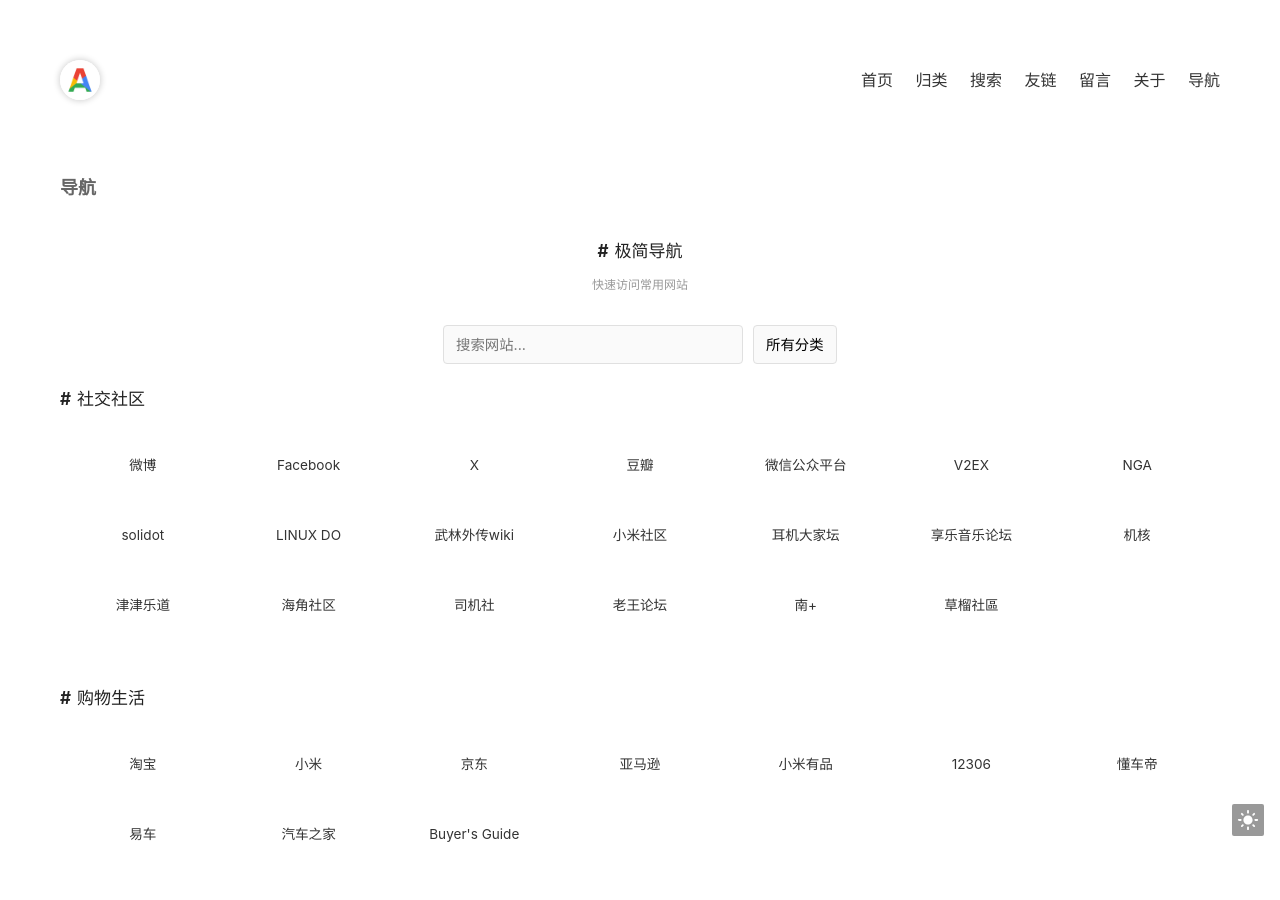
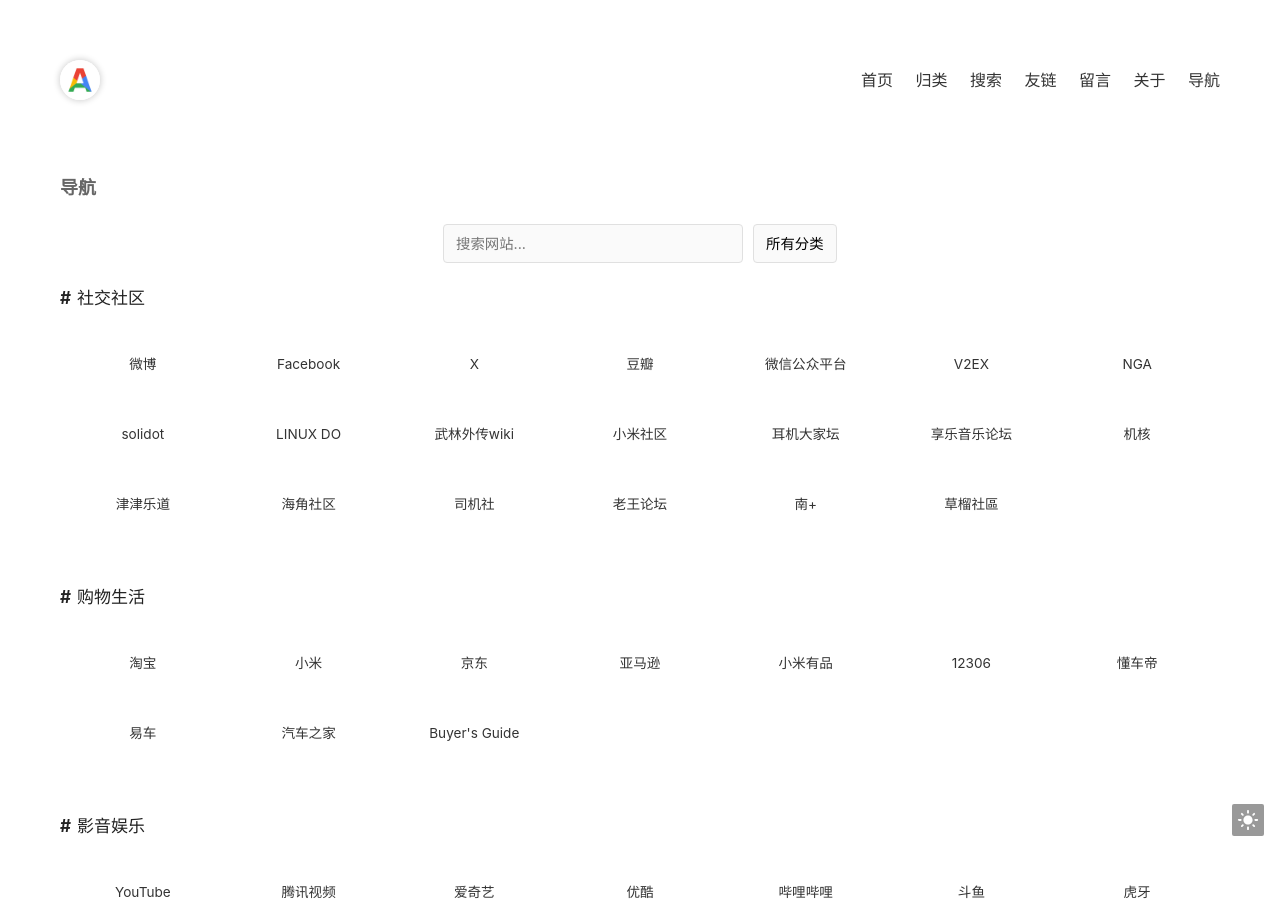
Before and after one commit to admans/admans.github.io, a Jekyll site: the page built from pages/navi.html, in a window 1280 px wide and 900 px high. Built offline with Jekyll 4.4.1, drawn with Linux system fonts in a browser that asks for light colours.

Commit message:
移除无用header

```diff
--- a/pages/navi.html
+++ b/pages/navi.html
@@ -160,11 +160,6 @@ title: 导航
     </style>
 </head>
 <body>
-    <header>
-        <h1>极简导航</h1>
-        <p class="subtitle">快速访问常用网站</p>
-    </header>
-
     <div class="controls">
         <input type="text" id="search-input" placeholder="搜索网站...">
         <select class="category-filter" id="category-filter">
```
